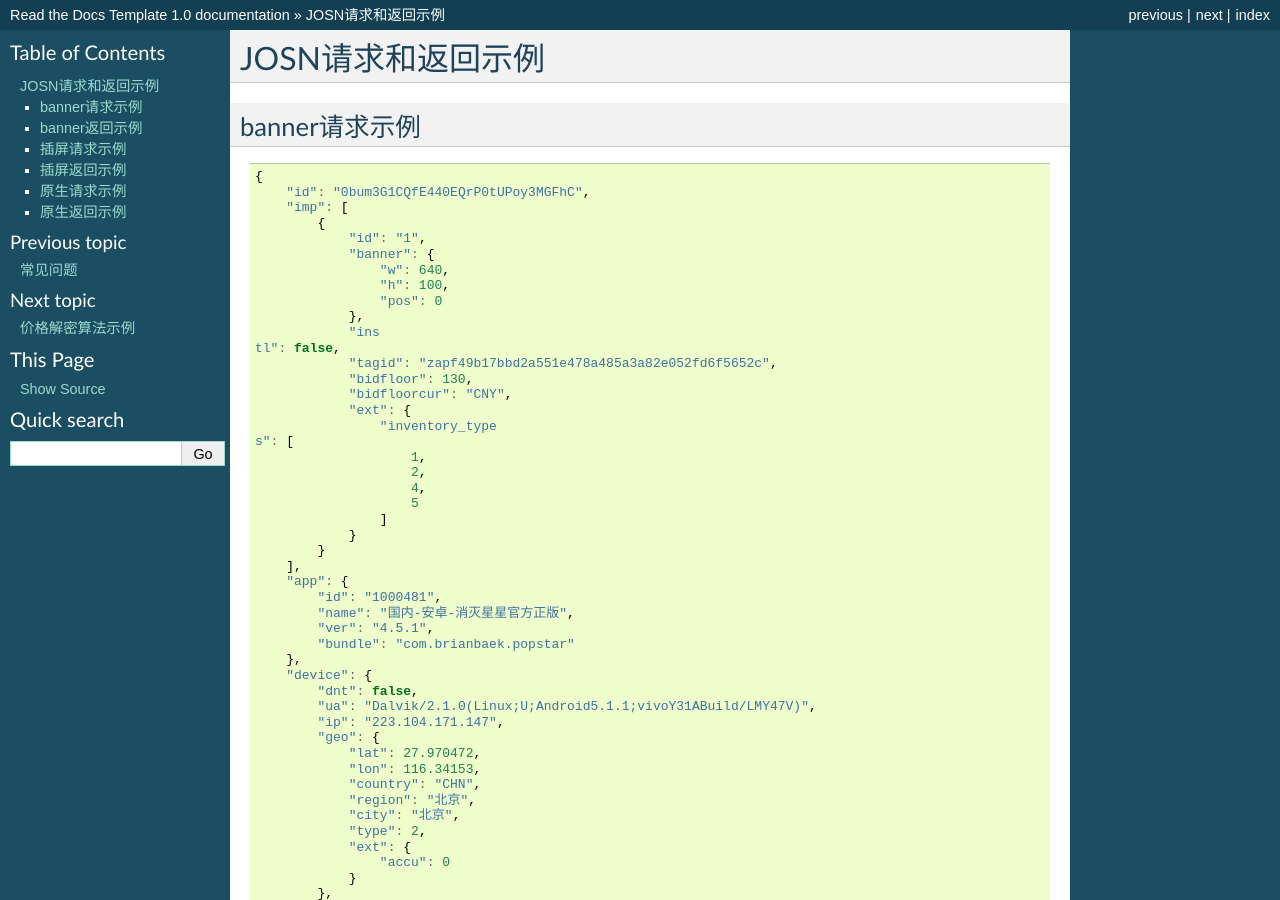
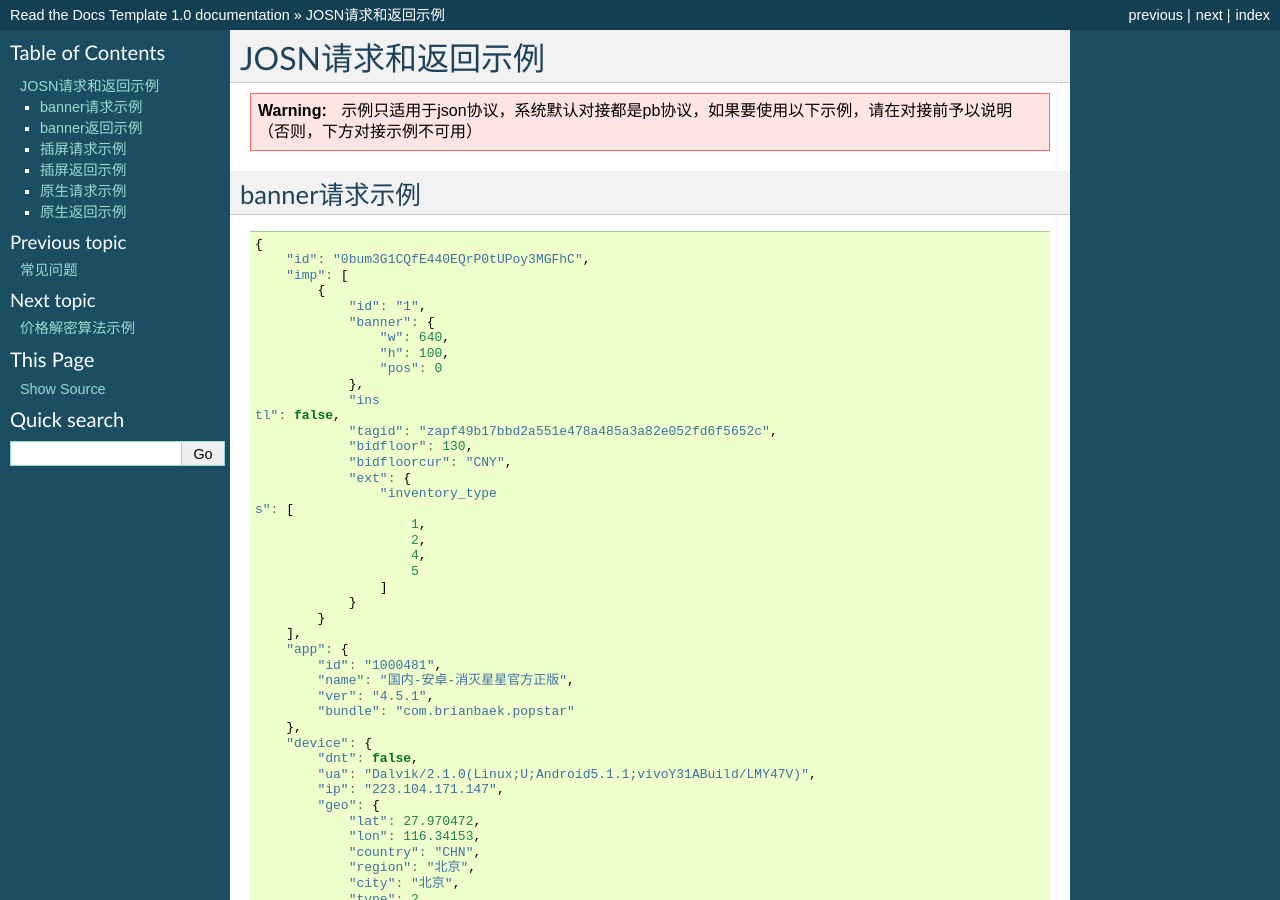
Before and after one commit to yumimobi/adx_dsp_doc, a Sphinx documentation site: the page built from docs/request_and_response_demo.rst, in a window 1280 px wide and 900 px high. Built offline with Sphinx 7.4.7, drawn with Linux system fonts in a browser that asks for light colours.

Commit message:
增加json示例要使用json协议对接的说明

```diff
--- a/docs/request_and_response_demo.rst
+++ b/docs/request_and_response_demo.rst
@@ -1,5 +1,8 @@
 JOSN请求和返回示例
 ===================
+
+.. warning:: 示例只适用于json协议，系统默认对接都是pb协议，如果要使用以下示例，请在对接前予以说明（否则，下方对接示例不可用）
+
 
 banner请求示例
 --------------
```
